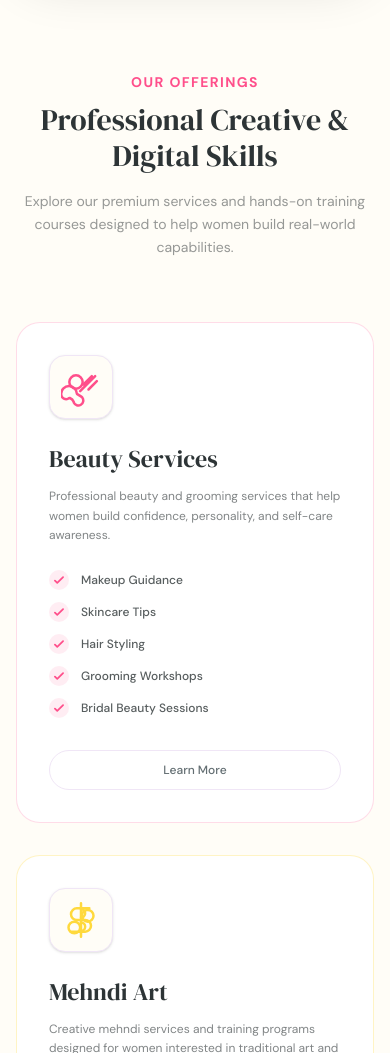
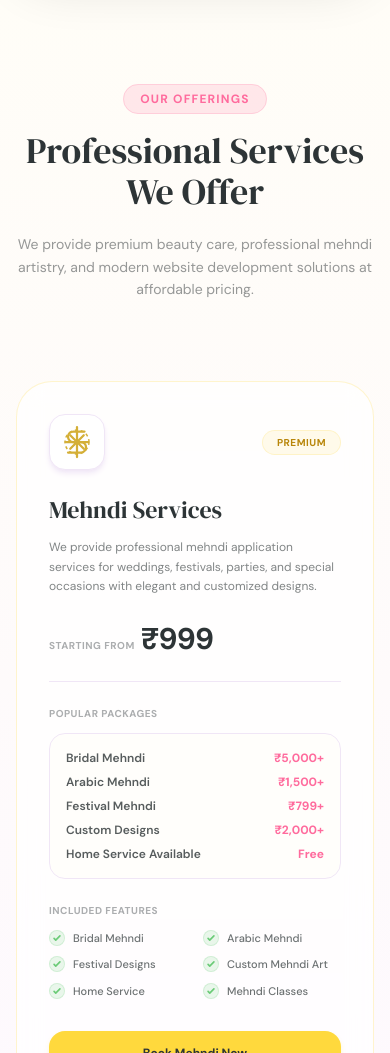
Before and after one commit to Sameera-13/empower-, a React (Vite) app in the folder client/: page /services in a window 390 px wide. Shown: the part 515-1568 px from the top of the page. Built offline with nearby package versions, Linux system fonts and the light colour scheme; no server answers.

Commit message:
feat: design modern, elegant, and responsive Services & Pricing section

```diff
--- a/client/src/pages/Services.jsx
+++ b/client/src/pages/Services.jsx
@@ -60,66 +60,104 @@ export default function Services() {
 
   const services = [
     {
-      title: 'Beauty Services',
-      description: 'Professional beauty and grooming services that help women build confidence, personality, and self-care awareness.',
+      title: 'Mehndi Services',
+      description: 'We provide professional mehndi application services for weddings, festivals, parties, and special occasions with elegant and customized designs.',
+      startingPrice: '₹999',
       icon: (
-        <svg className="w-10 h-10 text-[#ff4f8b]" fill="none" viewBox="0 0 24 24" stroke="currentColor" strokeWidth={1.5}>
-          <path strokeLinecap="round" strokeLinejoin="round" d="M9.53 16.122A3 3 0 00.1 16.122a3 3 0 004.83 2.527c.108-.075.242-.09.362-.039a4.5 4.5 0 012.386 2.386c.05.12.036.254-.039.362a3 3 0 105.105-3.083l-.337-.338z" />
-          <path strokeLinecap="round" strokeLinejoin="round" d="M11.5 14.5L20.5 5.5M16.5 13.5L21.5 8.5M13.5 10.5L18.5 5.5" />
-          <circle cx="9" cy="9" r="4" stroke="currentColor" strokeWidth={1.5} />
+        <svg className="w-9 h-9 text-[#D4AF37]" fill="none" viewBox="0 0 24 24" stroke="currentColor" strokeWidth={1.5}>
+          <path strokeLinecap="round" strokeLinejoin="round" d="M12 2v20M17 5H9.5a3.5 3.5 0 000 7h5a3.5 3.5 0 010 7H6" />
+          <path strokeLinecap="round" strokeLinejoin="round" d="M4.5 12h15M7.5 7.5L16.5 16.5M16.5 7.5L7.5 16.5" />
+          <circle cx="12" cy="12" r="8" stroke="currentColor" strokeWidth={1} strokeDasharray="2 2" />
         </svg>
       ),
-      items: [
-        'Makeup Guidance',
-        'Skincare Tips',
-        'Hair Styling',
-        'Grooming Workshops',
-        'Bridal Beauty Sessions'
+      packages: [
+        { name: 'Bridal Mehndi', price: '₹5,000+' },
+        { name: 'Arabic Mehndi', price: '₹1,500+' },
+        { name: 'Festival Mehndi', price: '₹799+' },
+        { name: 'Custom Designs', price: '₹2,000+' },
+        { name: 'Home Service Available', price: 'Free' }
       ],
-      buttonText: 'Learn More',
-      buttonLink: '/contact?inquiry=beauty',
-      accentColor: 'border-[#ff4f8b]/20 hover:border-[#ff4f8b]/50 hover:shadow-[#ff4f8b]/10'
-    },
-    {
-      title: 'Mehndi Art',
-      description: 'Creative mehndi services and training programs designed for women interested in traditional art and business opportunities.',
-      icon: (
-        <svg className="w-10 h-10 text-[#FFD93D]" fill="none" viewBox="0 0 24 24" stroke="currentColor" strokeWidth={1.5}>
-          <path strokeLinecap="round" strokeLinejoin="round" d="M12 2v20M17 5H9.5a3.5 3.5 0 000 7h5a3.5 3.5 0 010 7H6" />
-          <path strokeLinecap="round" strokeLinejoin="round" d="M12 5.5a2.5 2.5 0 110 5M12 13.5a2.5 2.5 0 110 5" />
-          <path strokeLinecap="round" strokeLinejoin="round" d="M19.5 9.5a3.5 3.5 0 11-7 0 3.5 3.5 0 017 0zM11.5 16.5a3.5 3.5 0 11-7 0 3.5 3.5 0 017 0z" />
-        </svg>
-      ),
-      items: [
+      features: [
         'Bridal Mehndi',
         'Arabic Mehndi',
         'Festival Designs',
-        'Mehndi Workshops',
-        'Professional Mehndi Classes'
+        'Custom Mehndi Art',
+        'Home Service',
+        'Mehndi Classes'
       ],
-      buttonText: 'Explore Designs',
-      buttonLink: '/shop?category=mehndi',
-      accentColor: 'border-[#FFD93D]/30 hover:border-[#FFD93D]/60 hover:shadow-[#FFD93D]/10'
+      buttonText: 'Book Mehndi Now',
+      buttonLink: '/contact?inquiry=mehndi',
+      accentColor: 'border-[#FFD93D]/25 hover:border-[#FFD93D] hover:shadow-[0_20px_40px_rgba(255,217,61,0.12)] hover:shadow-[#FFD93D]/10 bg-white/70 backdrop-blur-md',
+      tagColor: 'bg-[#FFD93D]/10 text-[#B8860B] border border-[#FFD93D]/20',
+      btnVariant: 'golden'
     },
     {
-      title: 'Website Designing',
-      description: 'Digital skill development programs that teach women how to design modern and responsive websites.',
+      title: 'Beauty & Personal Care',
+      description: 'We provide professional salon and self-care services that help women feel confident, stylish, and beautiful with expert treatments.',
+      startingPrice: '₹499',
       icon: (
-        <svg className="w-10 h-10 text-[#6BCB77]" fill="none" viewBox="0 0 24 24" stroke="currentColor" strokeWidth={1.5}>
-          <path strokeLinecap="round" strokeLinejoin="round" d="M9 17.25v1.007a3 3 0 01-.879 2.122L7.5 21h9l-.621-.621A3 3 0 0115 18.257V17.25m6-12V15a2.25 2.25 0 01-2.25 2.25H5.25A2.25 2.25 0 013 15V5.25m18 0A2.25 2.25 0 0018.75 3H5.25A2.25 2.25 0 003 5.25m18 0V12a2.25 2.25 0 01-2.25 2.25H5.25A2.25 2.25 0 013 12V5.25" />
-          <path strokeLinecap="round" strokeLinejoin="round" d="M8 8.25l-2.25 2.25L8 12.75M16 8.25l2.25 2.25-2.25 2.25M11.25 6.75l1.5 7.5" />
+        <svg className="w-9 h-9 text-[#FF6B9D]" fill="none" viewBox="0 0 24 24" stroke="currentColor" strokeWidth={1.5}>
+          <path strokeLinecap="round" strokeLinejoin="round" d="M19.5 9.5a3.5 3.5 0 11-7 0 3.5 3.5 0 017 0z" />
+          <path strokeLinecap="round" strokeLinejoin="round" d="M9 16.5a4.5 4.5 0 100-9 4.5 4.5 0 000 9z" />
+          <path strokeLinecap="round" strokeLinejoin="round" d="M14.5 12h5.5m-5.5 2.5h3.5" />
+          <path strokeLinecap="round" strokeLinejoin="round" d="M5.5 19.5v-3a1.5 1.5 0 011.5-1.5h4a1.5 1.5 0 011.5 1.5v3" />
         </svg>
       ),
-      items: [
-        'Basic Web Design',
-        'HTML & CSS',
-        'Responsive Websites',
-        'Portfolio Creation',
-        'Business Website Training'
+      packages: [
+        { name: 'Facial Treatment', price: '₹999+' },
+        { name: 'Hair Spa', price: '₹1,499+' },
+        { name: 'Hair Coloring', price: '₹2,500+' },
+        { name: 'Bleach & Cleanup', price: '₹699+' },
+        { name: 'Bridal Makeup', price: '₹8,000+' }
       ],
-      buttonText: 'Start Learning',
+      features: [
+        'Facial Treatment',
+        'Bleach & Cleanup',
+        'Hair Spa',
+        'Hair Coloring',
+        'Bridal Makeup',
+        'Makeup Services',
+        'Skin Care Guidance',
+        'Home Beauty Service'
+      ],
+      buttonText: 'Book Beauty Service',
+      buttonLink: '/contact?inquiry=beauty',
+      accentColor: 'border-[#FF6B9D]/25 hover:border-[#FF6B9D] hover:shadow-[0_20px_40px_rgba(255,107,157,0.12)] hover:shadow-[#FF6B9D]/10 bg-white/70 backdrop-blur-md',
+      tagColor: 'bg-[#FF6B9D]/10 text-[#FF6B9D] border border-[#FF6B9D]/20',
+      btnVariant: 'pink'
+    },
+    {
+      title: 'Full Stack Web Dev',
+      description: 'We create responsive, SEO-friendly, and modern websites for businesses, startups, personal brands, and online services.',
+      startingPrice: '₹9,999',
+      icon: (
+        <svg className="w-9 h-9 text-[#6BCB77]" fill="none" viewBox="0 0 24 24" stroke="currentColor" strokeWidth={1.5}>
+          <path strokeLinecap="round" strokeLinejoin="round" d="M9 17.25v1.007a3 3 0 01-.879 2.122L7.5 21h9l-.621-.621A3 3 0 0115 18.257V17.25m6-12V15a2.25 2.25 0 01-2.25 2.25H5.25A2.25 2.25 0 013 15V5.25m18 0A2.25 2.25 0 0018.75 3H5.25A2.25 2.25 0 003 5.25" />
+          <path strokeLinecap="round" strokeLinejoin="round" d="M8 8.25l-2.25 2.25L8 12.75M16 8.25l2.25 2.25-2.25 2.25" />
+        </svg>
+      ),
+      packages: [
+        { name: 'Portfolio Website', price: '₹9,999+' },
+        { name: 'Business Website', price: '₹15,000+' },
+        { name: 'E-Commerce Website', price: '₹25,000+' },
+        { name: 'Custom Web App', price: '₹40,000+' },
+        { name: 'Website Maintenance', price: '₹2,000/mo' }
+      ],
+      features: [
+        'Responsive Design',
+        'Frontend Development',
+        'Backend Development',
+        'Full Stack Solutions',
+        'SEO Friendly',
+        'Admin Dashboard',
+        'Website Maintenance',
+        'Fast Performance'
+      ],
+      buttonText: 'Create Your Website',
       buttonLink: '/contact?inquiry=webdesign',
-      accentColor: 'border-[#6BCB77]/20 hover:border-[#6BCB77]/50 hover:shadow-[#6BCB77]/10'
+      accentColor: 'border-[#6BCB77]/25 hover:border-[#6BCB77] hover:shadow-[0_20px_40px_rgba(107,203,119,0.12)] hover:shadow-[#6BCB77]/10 bg-white/70 backdrop-blur-md',
+      tagColor: 'bg-[#6BCB77]/10 text-[#2E7D32] border border-[#6BCB77]/20',
+      btnVariant: 'green'
     }
   ];
 
@@ -218,13 +256,17 @@ export default function Services() {
       </section>
 
       {/* SECTION 2 — SERVICES CARDS */}
-      <section id="services-section" className="py-20 px-4">
+      <section id="services-section" className="py-24 px-4 bg-gradient-to-b from-[#FFFDF7] via-[#FDF8FF] to-[#FFFDF7]">
         <div className="max-w-5xl mx-auto">
-          <div className="text-center mb-16">
-            <span className="text-sm font-bold uppercase tracking-widest text-[#ff4f8b]">Our Offerings</span>
-            <h2 className="font-display text-3xl md:text-4xl text-[#2D3436] mt-2 mb-4">Professional Creative & Digital Skills</h2>
-            <p className="text-[#2D3436]/50 max-w-lg mx-auto text-sm leading-relaxed">
-              Explore our premium services and hands-on training courses designed to help women build real-world capabilities.
+          <div className="text-center mb-20">
+            <span className="text-xs font-bold uppercase tracking-widest text-[#FF6B9D] bg-[#FF6B9D]/15 px-4 py-1.5 rounded-full border border-[#FF6B9D]/20">
+              Our Offerings
+            </span>
+            <h2 className="font-display text-4xl md:text-5xl text-[#2D3436] mt-5 mb-5 leading-[1.15]">
+              Professional Services We Offer
+            </h2>
+            <p className="text-[#2D3436]/50 max-w-xl mx-auto text-sm leading-relaxed md:text-base">
+              We provide premium beauty care, professional mehndi artistry, and modern website development solutions at affordable pricing.
             </p>
           </div>
 
@@ -232,33 +274,73 @@ export default function Services() {
             {services.map((service, index) => (
               <div
                 key={index}
-                className={`bg-white rounded-3xl p-8 border ${service.accentColor} transition-all duration-300 hover:-translate-y-2 hover:shadow-xl flex flex-col justify-between h-full`}
+                className={`rounded-[2.25rem] p-8 border ${service.accentColor} transition-all duration-300 hover:-translate-y-2.5 flex flex-col justify-between h-full`}
               >
                 <div>
-                  <div className="w-16 h-16 rounded-2xl bg-[#FFFDF7] flex items-center justify-center shadow-sm mb-6 border border-[#F0E6F6]">
+                  {/* Top Line & Icon */}
+                  <div className="flex items-center justify-between mb-6">
+                    <div className="w-14 h-14 rounded-2xl bg-white flex items-center justify-center shadow-md shadow-[#F0E6F6] border border-[#F0E6F6]">
                       {service.icon}
                     </div>
+                    <span className={`text-[10px] font-bold uppercase tracking-wider px-3.5 py-1 rounded-full ${service.tagColor}`}>
+                      Premium
+                    </span>
+                  </div>
+
+                  {/* Title & Description */}
                   <h3 className="font-display text-2xl text-[#2D3436] mb-3">{service.title}</h3>
                   <p className="text-xs text-[#2D3436]/60 leading-relaxed mb-6">{service.description}</p>
 
-                  <ul className="space-y-3 mb-8">
-                    {service.items.map((item, i) => (
-                      <li key={i} className="flex items-center gap-3 text-xs text-[#2D3436]/80 font-medium">
-                        <span className="w-5 h-5 rounded-full bg-[#ff4f8b]/10 flex items-center justify-center shrink-0">
-                          <svg className="w-3.5 h-3.5 text-[#ff4f8b]" fill="none" viewBox="0 0 24 24" stroke="currentColor" strokeWidth={3}>
+                  {/* Pricing Header */}
+                  <div className="flex items-baseline gap-1.5 mb-6 pb-6 border-b border-[#F0E6F6]">
+                    <span className="text-[10px] font-bold text-[#2D3436]/40 uppercase tracking-wider">Starting From</span>
+                    <span className="text-3xl font-extrabold text-[#2D3436] tracking-tight">{service.startingPrice}</span>
+                  </div>
+
+                  {/* Popular Packages */}
+                  <div className="mb-6">
+                    <h4 className="text-[10px] font-extrabold uppercase tracking-wider text-[#2D3436]/40 mb-3">Popular Packages</h4>
+                    <div className="space-y-2 bg-[#FFFDF7]/50 rounded-2xl p-4 border border-[#F0E6F6]">
+                      {service.packages.map((pkg, i) => (
+                        <div key={i} className="flex justify-between items-center text-xs">
+                          <span className="font-semibold text-[#2D3436]/80">{pkg.name}</span>
+                          <span className="font-bold text-[#FF6B9D]">{pkg.price}</span>
+                        </div>
+                      ))}
+                    </div>
+                  </div>
+
+                  {/* Included Features */}
+                  <div className="mb-8">
+                    <h4 className="text-[10px] font-extrabold uppercase tracking-wider text-[#2D3436]/40 mb-3">Included Features</h4>
+                    <ul className="grid grid-cols-2 gap-x-4 gap-y-2.5">
+                      {service.features.map((feat, i) => (
+                        <li key={i} className="flex items-center gap-2 text-[11px] text-[#2D3436]/70 font-medium">
+                          <span className="w-4 h-4 rounded-full bg-[#6BCB77]/15 flex items-center justify-center shrink-0 border border-[#6BCB77]/20">
+                            <svg className="w-2.5 h-2.5 text-[#6BCB77]" fill="none" viewBox="0 0 24 24" stroke="currentColor" strokeWidth={4}>
                               <path strokeLinecap="round" strokeLinejoin="round" d="M5 13l4 4L19 7" />
                             </svg>
                           </span>
-                        {item}
+                          <span className="truncate">{feat}</span>
                         </li>
                       ))}
                     </ul>
                   </div>
+                </div>
 
+                {/* CTA Button */}
                 <Link to={service.buttonLink} className="w-full">
-                  <Button variant="ghost" className="w-full border border-[#F0E6F6] text-xs hover:border-[#ff4f8b]/40 hover:bg-[#ff4f8b]/5">
+                  <button
+                    className={`w-full py-3.5 px-6 rounded-2xl text-xs font-bold transition-all duration-300 transform hover:scale-[1.02] active:scale-[0.98] ${
+                      service.btnVariant === 'golden'
+                        ? 'bg-[#FFD93D] text-[#2D3436] hover:bg-[#FFD93D]/90 shadow-md shadow-[#FFD93D]/25'
+                        : service.btnVariant === 'pink'
+                        ? 'bg-[#FF6B9D] text-white hover:bg-[#FF6B9D]/90 shadow-md shadow-[#FF6B9D]/25'
+                        : 'bg-[#6BCB77] text-white hover:bg-[#6BCB77]/90 shadow-md shadow-[#6BCB77]/25'
+                    }`}
+                  >
                     {service.buttonText}
-                  </Button>
+                  </button>
                 </Link>
               </div>
             ))}
```
Lines whose indentation alone changed are shown as unchanged.
